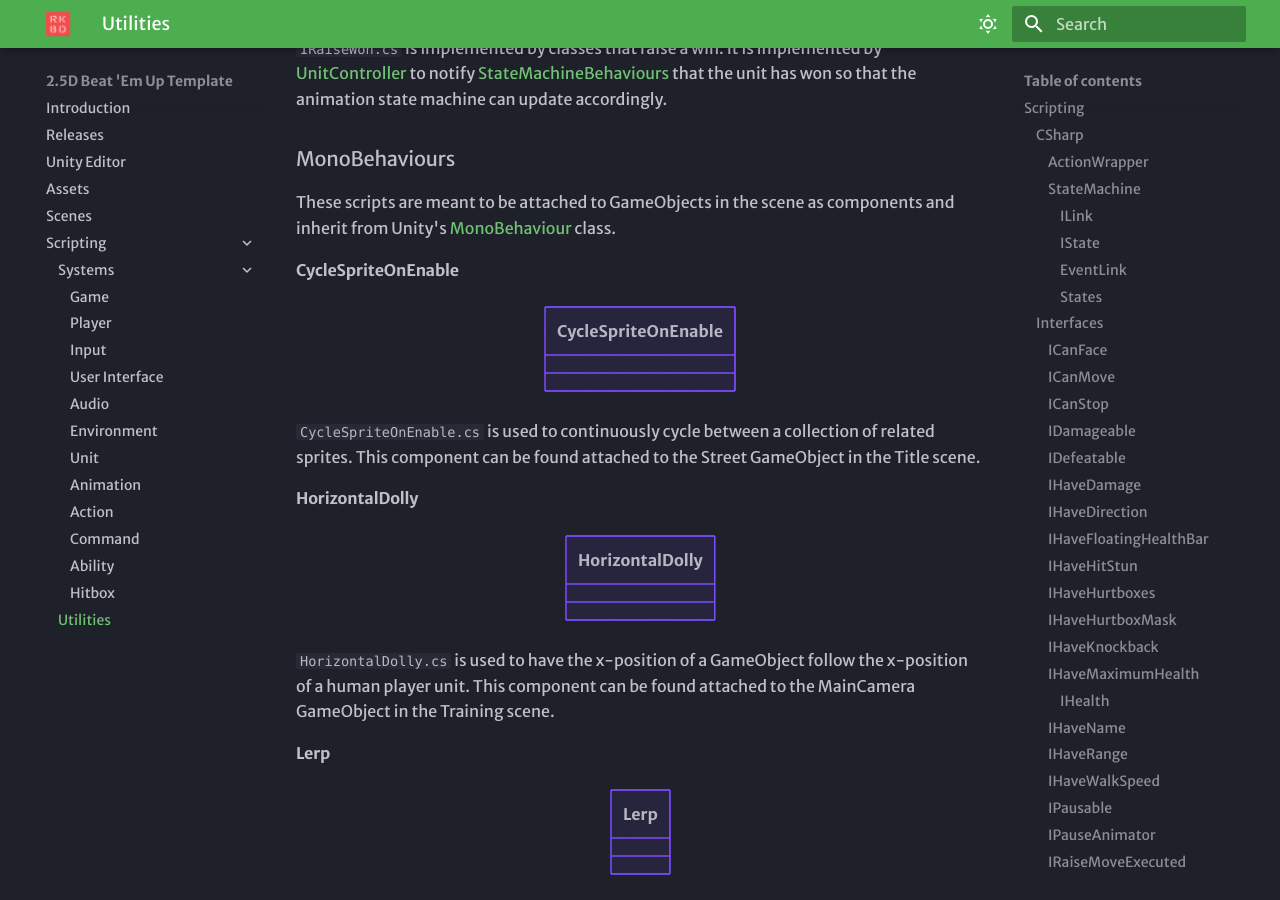
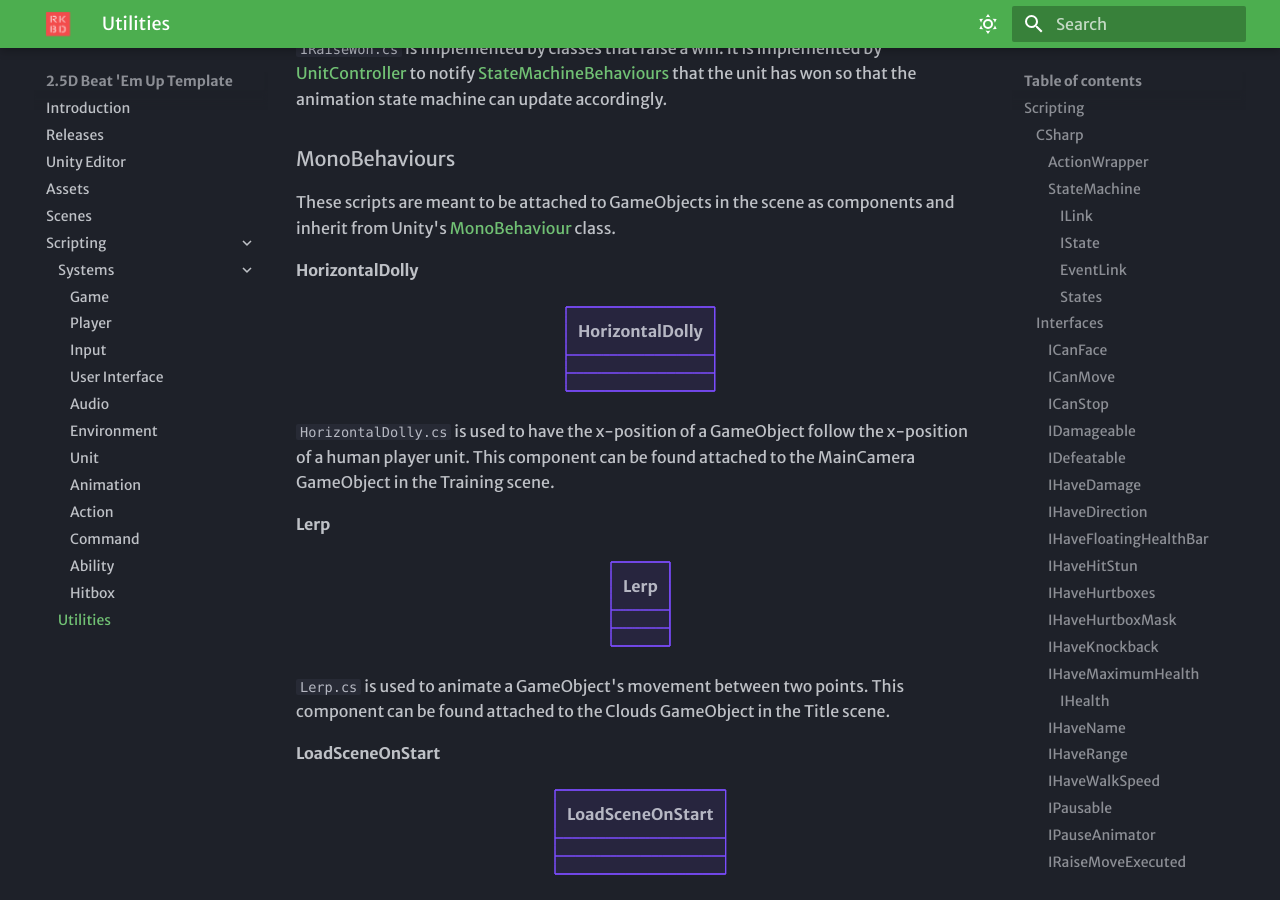
Before and after one commit to Arcabidi/2.5D-Beat-Em-Up-Template-Documentation, an MkDocs documentation site: the page built from docs/scripting/utilities.md, in a window 1280 px wide and 900 px high, scrolled down 9370 px. Built offline with MkDocs 1.6.1 and Material for MkDocs 9.7.7, drawn with Linux system fonts in a browser that asks for light colours; some web fonts are replaced.

Commit message:
Removed CycleSpriteOnEnable

````diff
--- a/docs/scripting/utilities.md
+++ b/docs/scripting/utilities.md
@@ -350,16 +350,6 @@ classDiagram
 
 These scripts are meant to be attached to GameObjects in the scene as components and inherit from Unity's [MonoBehaviour](https://docs.unity3d.com/6000.0/Documentation/Manual/class-MonoBehaviour.html) class.
 
-#### CycleSpriteOnEnable
-
-``` mermaid
-classDiagram
-    class CycleSpriteOnEnable{
-    }
-```
-
-`CycleSpriteOnEnable.cs` is used to continuously cycle between a collection of related sprites. This component can be found attached to the Street GameObject in the Title scene.
-
 #### HorizontalDolly
 
 ``` mermaid
````
Also changed, not shown: docs/index.md (+6 -4 lines).
